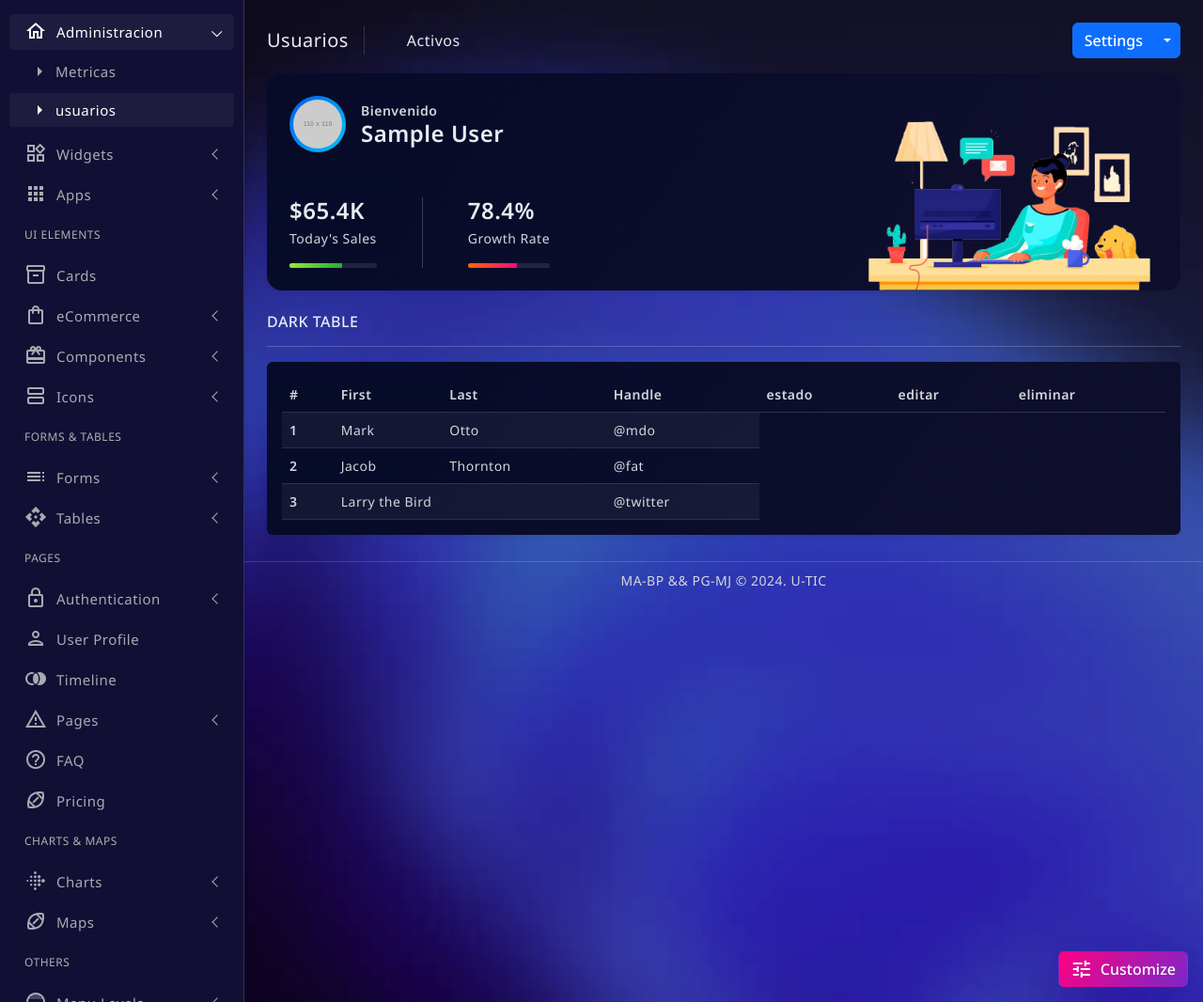
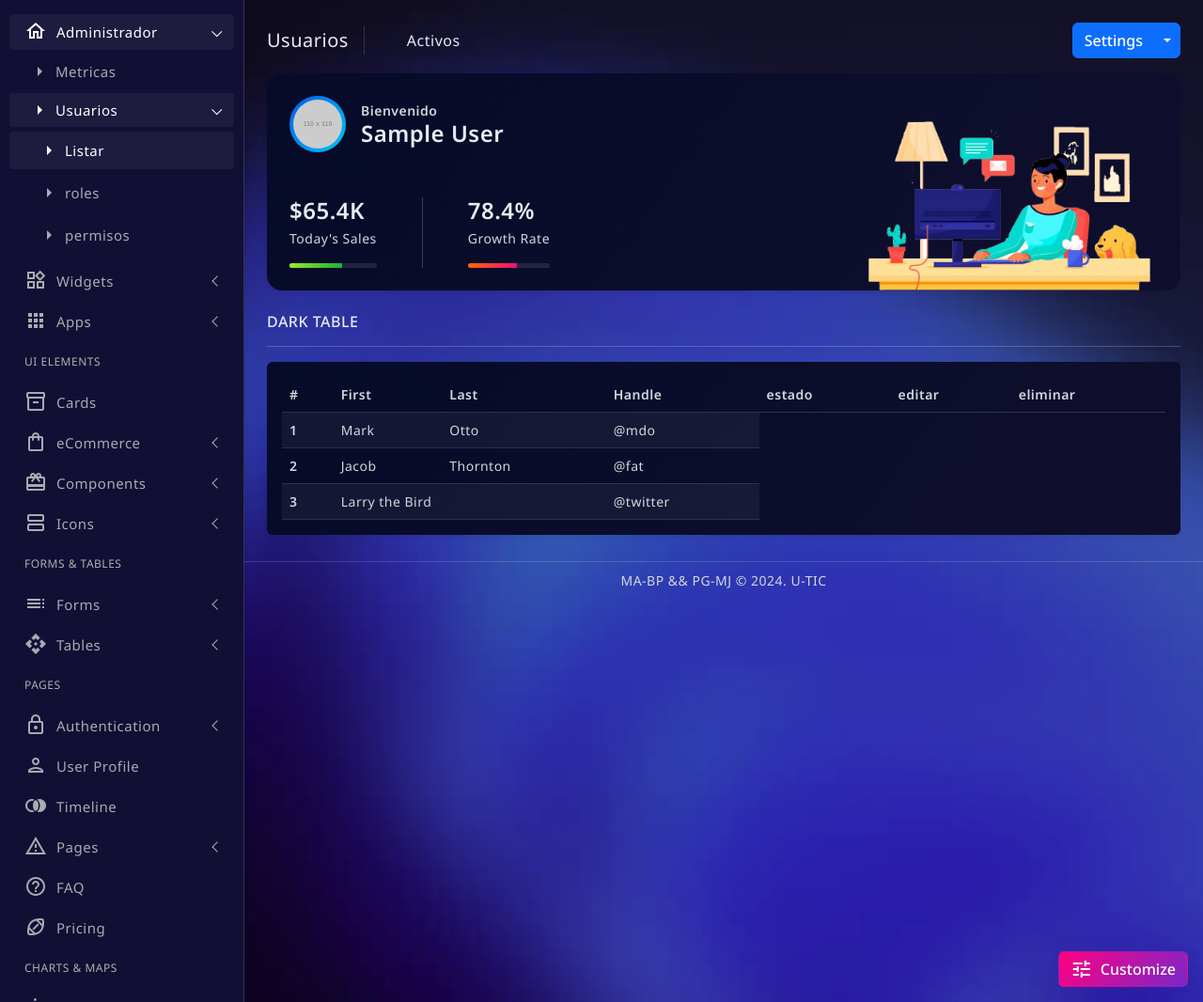
Before and after one commit to AlejandroMBP/tesoreria, a Laravel app: page /usuarios in a window 1280 px wide. Shown: the part 70-1136 px from the top of the page at 94% size. Run offline with Laravel 10, Linux system fonts and the light colour scheme; the visitor is signed in with stand-in values (Sample User, id 1); grey boxes labelled with a size stand in for pictures from a placeholder-image service; some libraries are stand-ins or nearby versions.

Commit message:
inicio de implementacion de laravel permision

```diff
--- a/resources/views/dashboard/layouts/sidebar.blade.php
+++ b/resources/views/dashboard/layouts/sidebar.blade.php
@@ -17,20 +17,30 @@
         <!--navigation-->
         <ul class="metismenu" id="sidenav">
             <li>
-                <a href="javascript:;" class="has-arrow">
+                <a class="has-arrow" href="javascript:;">
                     <div class="parent-icon"><i class="material-icons-outlined">home</i>
                     </div>
-                    <div class="menu-title">Administracion</div>
+                    <div class="menu-title">Administrador</div>
                 </a>
                 <ul>
                     <li><a href="{{ route('metricas') }}" class="load-content"><i
                                 class="material-icons-outlined">arrow_right</i>Metricas</a>
                     </li>
-                    <li><a href="{{ route('usuario.index') }}" class="load-content"><i
-                                class="material-icons-outlined">arrow_right</i>usuarios</a>
+                    <li><a class="has-arrow" href="javascript:;"><i
+                                class="material-icons-outlined">arrow_right</i>Usuarios</a>
+                        <ul>
+                            <li><a href="{{ route('usuario.index') }}"><i
+                                        class="material-icons-outlined">arrow_right</i>Listar</a></li>
+
+                            <li><a href="auth-boxed-register.html"><i
+                                        class="material-icons-outlined">arrow_right</i>roles</a></li>
+                            <li><a href="auth-boxed-forgot-password.html"><i
+                                        class="material-icons-outlined">arrow_right</i>permisos</a></li>
+                        </ul>
                     </li>
                 </ul>
             </li>
+
             <li>
                 <a href="javascript:;" class="has-arrow">
                     <div class="parent-icon"><i class="material-icons-outlined">widgets</i>
```
Also changed, not shown: resources/views/dashboard/contenido/usuarios/permisos.blade.php (added), resources/views/dashboard/contenido/usuarios/roles.blade.php (added).
